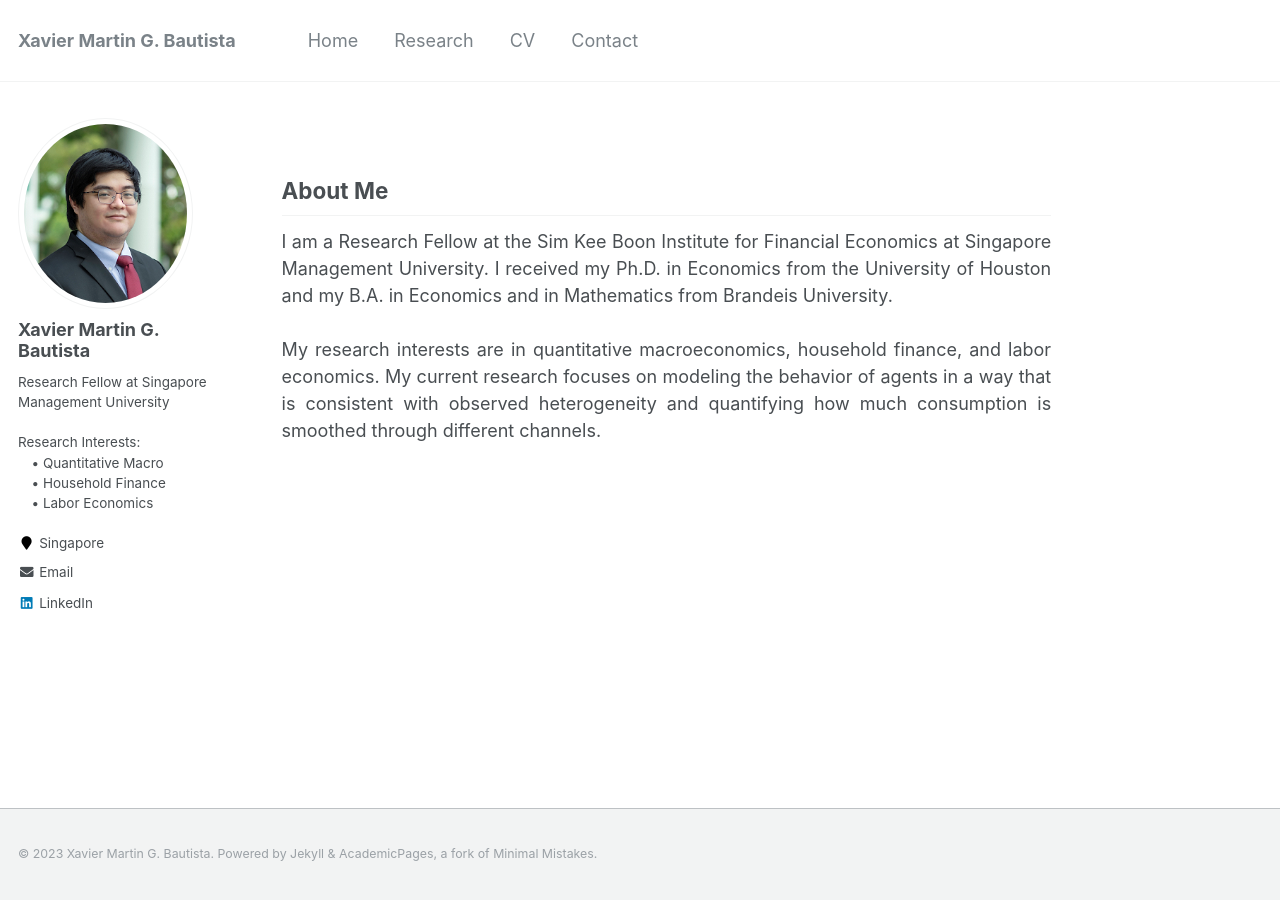
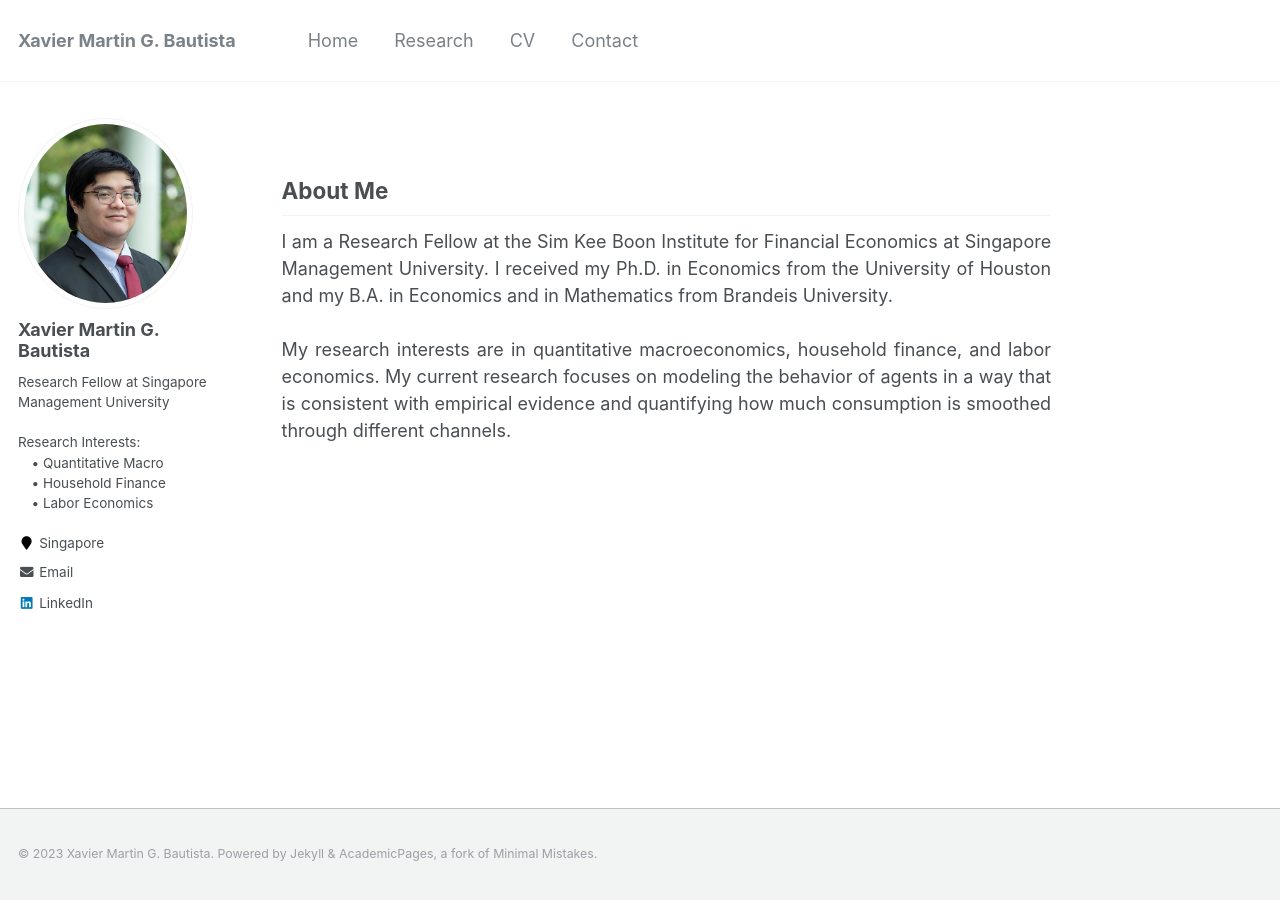
Before and after one commit to xmgbautista/xmgbautista.github.io, a Jekyll site: the page built from _pages/about.md, in a window 1280 px wide. Built offline with Jekyll 4.4.1, drawn with Linux system fonts in a browser that asks for light colours.

Commit message:
Update about.md

```diff
--- a/_pages/about.md
+++ b/_pages/about.md
@@ -21,6 +21,6 @@ I am a Research Fellow at the Sim Kee Boon Institute for Financial Economics at
 Economics from the University of Houston and my B.A. in Economics and in Mathematics from Brandeis University. <br>
 <br>
 My research interests are in quantitative macroeconomics, household finance, and labor economics. My current research focuses on modeling
-the behavior of agents in a way that is consistent with observed heterogeneity and quantifying how much consumption is smoothed through
+the behavior of agents in a way that is consistent with empirical evidence and quantifying how much consumption is smoothed through
 different channels.
 </p>
```
